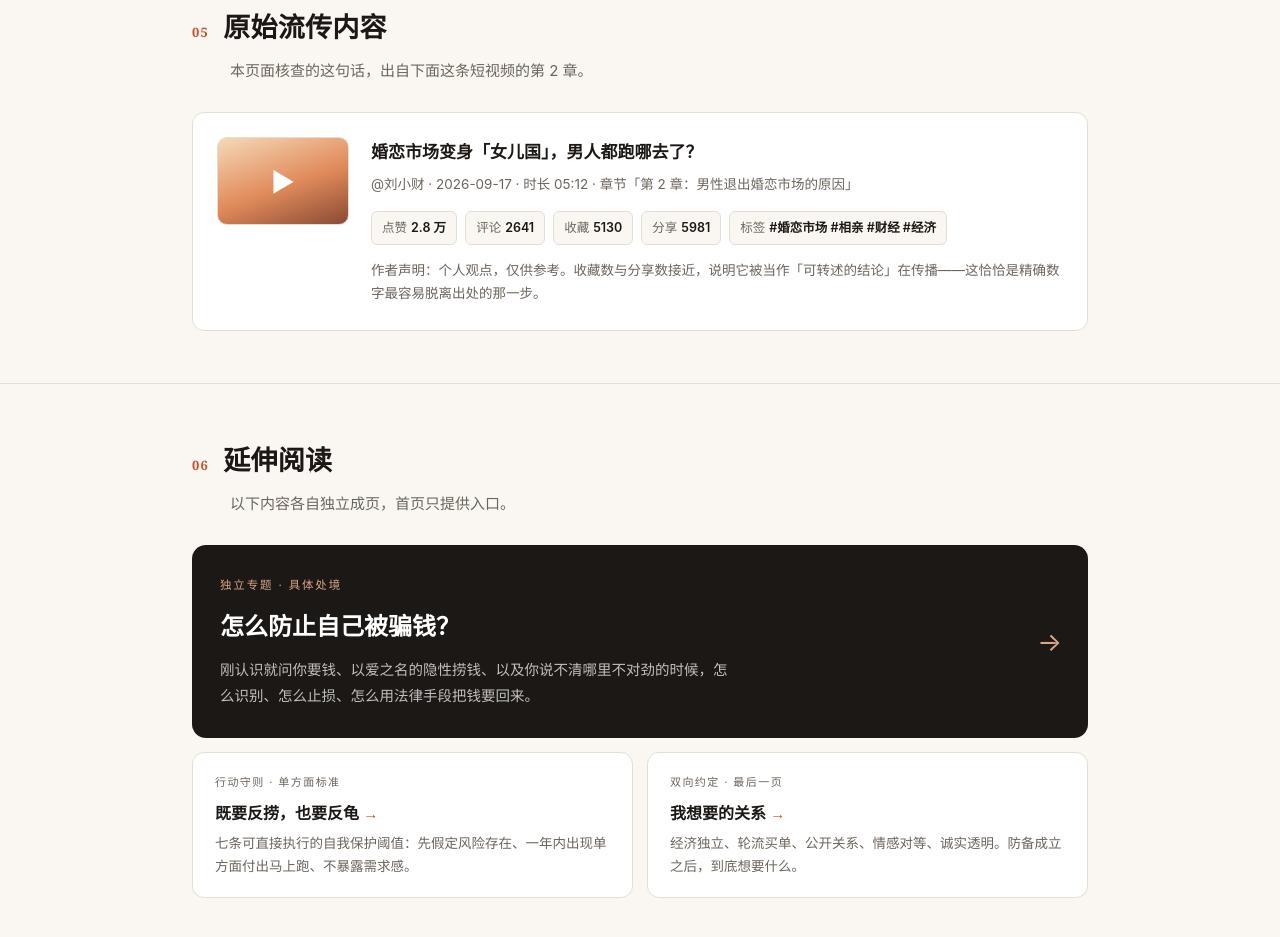
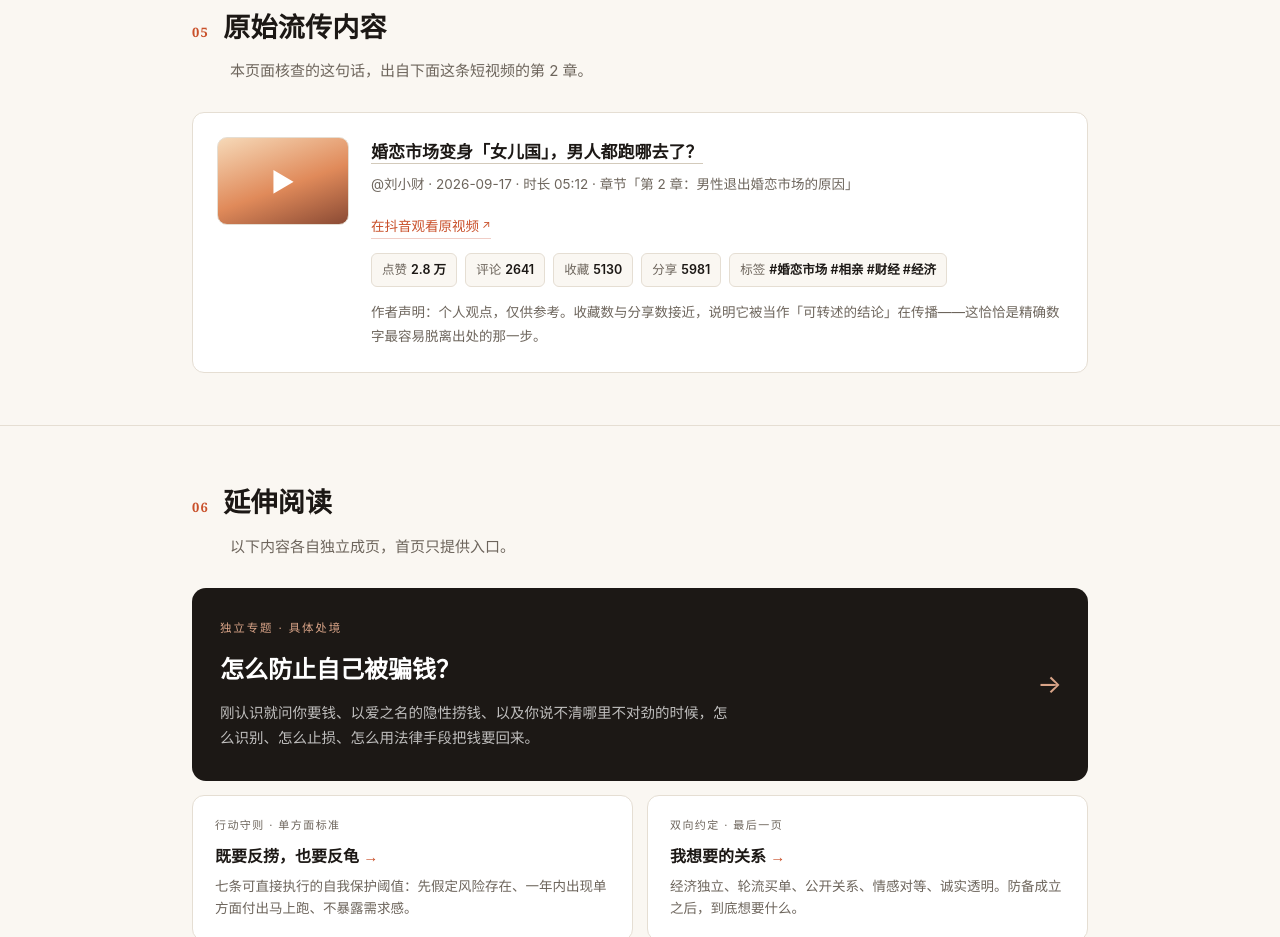
Before and after one commit to dujeongil-galaxy/dating-data-factcheck, a plain HTML site: page index.html in a window 1280 px wide. Shown: the part 3415-4352 px from the top of the page. Drawn offline with Linux system fonts and the light colour scheme.

Commit message:
原始流传内容卡片接入视频链接
播放按钮、标题、以及新增的「在抖音观看原视频」文字链，
三处指向同一源视频，新标签页打开并带 rel=noopener noreferrer。
只是超链接，不加载任何外部资源，零依赖原则不受影响。

```diff
--- a/index.html
+++ b/index.html
@@ -146,9 +146,17 @@
     background:linear-gradient(160deg,#f6d9b8,#e08a5a 55%,#8a4a34);
     display:flex;align-items:center;justify-content:center;color:#fff;font-size:26px;
   }
+  a.thumb{text-decoration:none;cursor:pointer;transition:.18s}
+  a.thumb:hover{transform:translateY(-2px);outline:2px solid var(--ink);outline-offset:2px}
+  a.thumb:focus-visible{outline:2px solid var(--live);outline-offset:2px}
   .src-card .info{flex:1 1 300px}
   .src-card .info h3{font-family:var(--serif);margin:0 0 6px;font-size:17px}
+  .src-card .info h3 a{color:inherit;text-decoration:none;border-bottom:1px solid var(--line-strong)}
+  .src-card .info h3 a:hover{color:var(--accent);border-bottom-color:var(--accent)}
   .src-card .info .by{font-size:13.5px;color:var(--muted);margin:0 0 14px}
+  .watch{display:inline-block;margin:0 0 14px;font-size:13.5px;color:var(--accent);text-decoration:none;border-bottom:1px solid var(--danger-line)}
+  .watch:hover{border-bottom-color:var(--accent)}
+  .watch .ext{font-size:11px;margin-left:3px;vertical-align:.12em}
   .stats{display:flex;flex-wrap:wrap;gap:8px}
   .stat{font-size:12.5px;background:var(--paper);border:1px solid var(--line);border-radius:6px;padding:5px 10px;color:var(--muted)}
   .stat b{color:var(--ink);font-weight:600;margin-left:4px}
@@ -364,10 +372,11 @@
     <div class="sec-head"><span class="sec-num">05</span><h2>原始流传内容</h2></div>
     <p class="sec-sub">本页面核查的这句话，出自下面这条短视频的第 2 章。</p>
     <div class="card src-card reveal">
-      <div class="thumb" aria-hidden="true">▶</div>
+      <a class="thumb" href="https://v.douyin.com/jF8pfxKiCsI/" target="_blank" rel="noopener noreferrer" aria-label="在抖音观看原视频">▶</a>
       <div class="info">
-        <h3>婚恋市场变身「女儿国」，男人都跑哪去了？</h3>
+        <h3><a href="https://v.douyin.com/jF8pfxKiCsI/" target="_blank" rel="noopener noreferrer">婚恋市场变身「女儿国」，男人都跑哪去了？</a></h3>
         <p class="by">@刘小财 · 2026-09-17 · 时长 05:12 · 章节「第 2 章：男性退出婚恋市场的原因」</p>
+        <a class="watch" href="https://v.douyin.com/jF8pfxKiCsI/" target="_blank" rel="noopener noreferrer">在抖音观看原视频<span class="ext">↗</span></a>
         <div class="stats">
           <span class="stat">点赞<b>2.8 万</b></span>
           <span class="stat">评论<b>2641</b></span>
```
